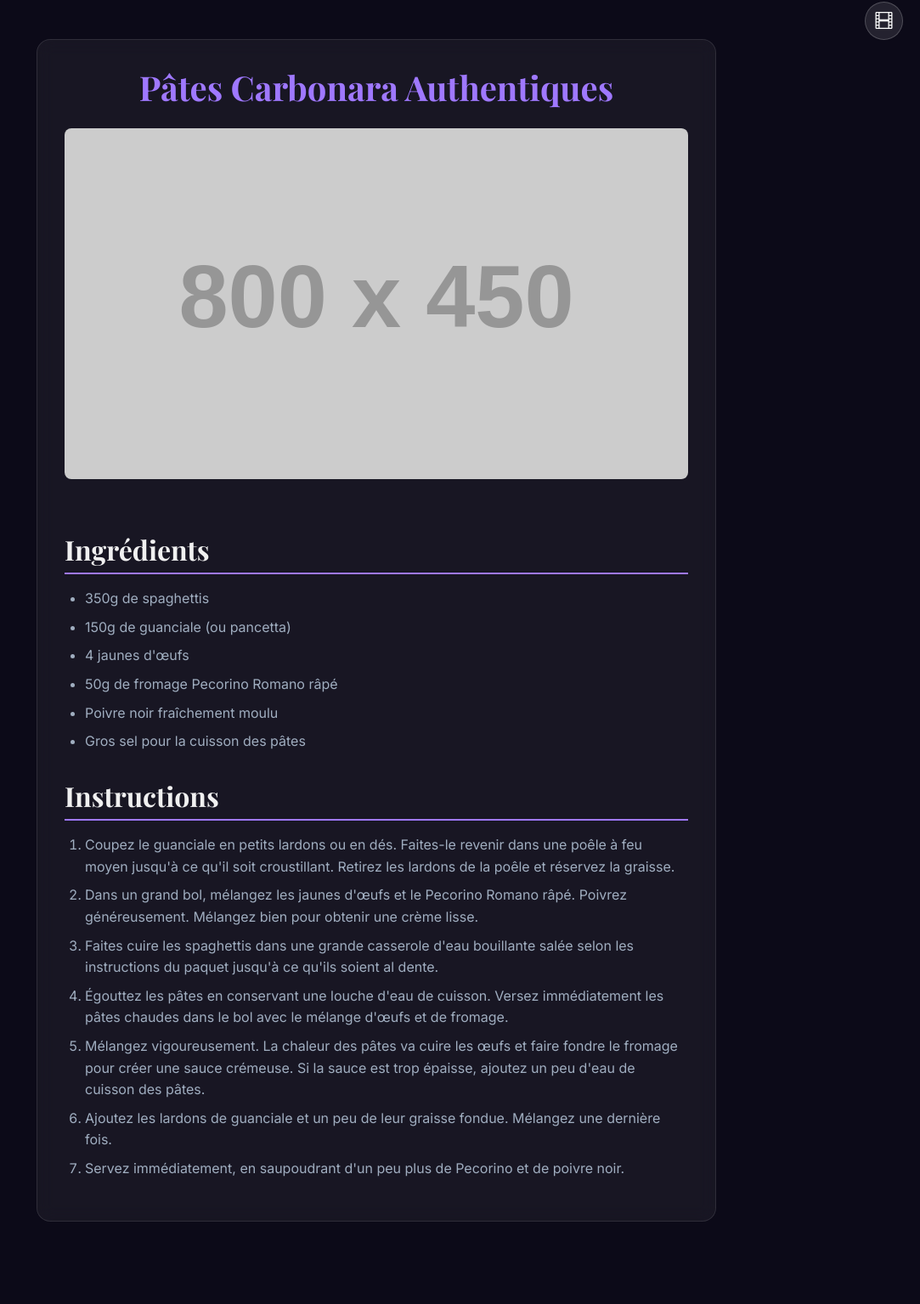
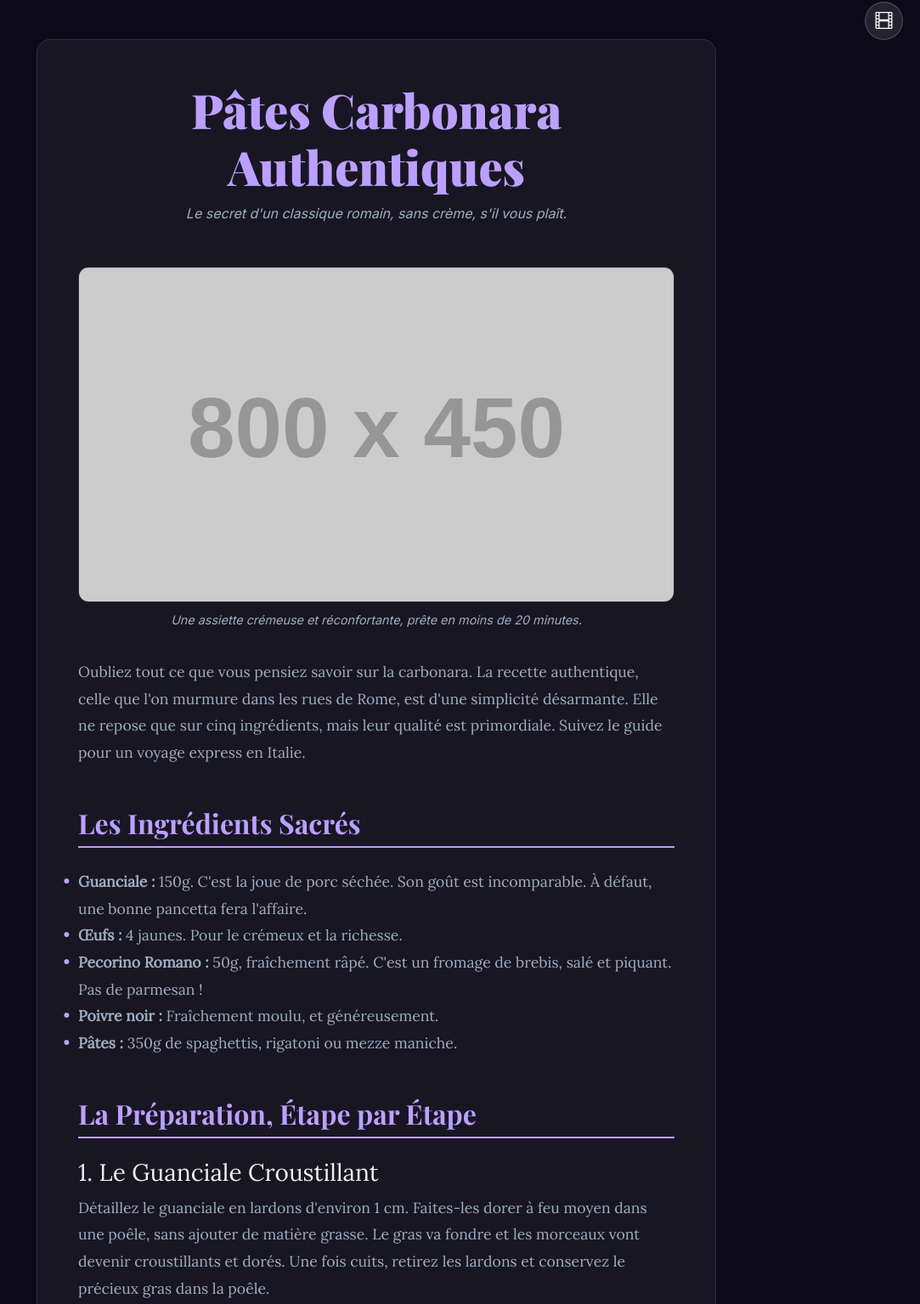
Before and after one commit to Brencmoi/film, a plain HTML site: page index.html in a window 1280 px wide. Shown: the part 18-1553 px from the top of the page at 85% size, without its empty margins (197-1280 px from the left). Before the commit the page ends 1520 px from the top, so only its background shows below. Drawn offline with nearby package versions, Linux system fonts and the light colour scheme; placeholder pictures from the web are drawn by us.

Commit message:
Update index.html

```diff
--- a/index.html
+++ b/index.html
@@ -3,13 +3,13 @@
 <head>
     <meta charset="UTF-8">
     <meta name="viewport" content="width=device-width, initial-scale=1.0">
-    <title>Recette de Cuisine</title>
+    <title>Blog de Cuisine - Carbonara Authentique</title>
     <!-- Bootstrap CSS -->
     <link href="https://cdn.jsdelivr.net/npm/bootstrap@5.3.3/dist/css/bootstrap.min.css" rel="stylesheet">
     <!-- Google Fonts -->
     <link rel="preconnect" href="https://fonts.googleapis.com">
     <link rel="preconnect" href="https://fonts.gstatic" crossorigin>
-    <link href="https://fonts.googleapis.com/css2?family=Inter:wght@400;700&family=Playfair+Display:wght@700&display=swap" rel="stylesheet">
+    <link href="https://fonts.googleapis.com/css2?family=Inter:wght@400;700&family=Playfair+Display:wght@700;900&family=Lora:ital,wght@0,400;1,400&display=swap" rel="stylesheet">
     <!-- Icônes Bootstrap -->
     <link rel="stylesheet" href="https://cdn.jsdelivr.net/npm/bootstrap-icons@1.11.3/font/bootstrap-icons.min.css">
 
@@ -20,63 +20,95 @@
             --text-secondary: #a0aec0;
             --card-bg: rgba(255, 255, 255, 0.05);
             --card-border: rgba(255, 255, 255, 0.1);
-            --primary-accent: #9f78ff;
+            --primary-accent: #bca0ff; /* Couleur accentuée adoucie */
         }
 
         body {
             background-color: var(--background-color);
             color: var(--text-primary);
-            font-family: 'Inter', sans-serif;
+            font-family: 'Lora', serif; /* Police plus littéraire pour le corps */
+            line-height: 1.8;
         }
 
-        .recipe-container {
+        .blog-container {
             max-width: 800px;
             margin: 4rem auto;
-            padding: 2rem;
+            padding: 3rem;
             background-color: var(--card-bg);
             border: 1px solid var(--card-border);
             border-radius: 1rem;
             backdrop-filter: blur(10px);
         }
 
-        .recipe-title {
+        .blog-title {
             font-family: 'Playfair Display', serif;
+            font-weight: 900;
+            font-size: clamp(2.5rem, 5vw, 3.5rem);
             color: var(--primary-accent);
             text-align: center;
-            margin-bottom: 1.5rem;
+            margin-bottom: 0.5rem;
         }
 
-        .recipe-image {
-            width: 100%;
-            border-radius: 0.5rem;
+        .blog-subtitle {
+            font-family: 'Inter', sans-serif;
+            text-align: center;
+            color: var(--text-secondary);
             margin-bottom: 2rem;
-            aspect-ratio: 16 / 9;
-            object-fit: cover;
+            font-style: italic;
         }
 
-        h2 {
+        .blog-content h2 {
             font-family: 'Playfair Display', serif;
             border-bottom: 2px solid var(--primary-accent);
             padding-bottom: 0.5rem;
-            margin-top: 2rem;
-            margin-bottom: 1rem;
+            margin-top: 3rem;
+            margin-bottom: 1.5rem;
+            color: var(--primary-accent);
         }
 
-        ul, ol {
-            padding-left: 1.5rem;
+        .blog-content p, .blog-content li {
+             font-size: 1.1rem;
+             color: var(--text-secondary);
         }
 
-        li {
+        .blog-content ul {
+            list-style: none;
+            padding-left: 0;
+        }
+
+        .blog-content ul li::before {
+            content: "•";
+            color: var(--primary-accent);
+            font-weight: bold;
+            display: inline-block;
+            width: 1em;
+            margin-left: -1em;
+        }
+
+        .blog-image {
+            width: 100%;
+            border-radius: 0.75rem;
+            margin-top: 1rem;
             margin-bottom: 0.5rem;
-            line-height: 1.6;
+            aspect-ratio: 16 / 9;
+            object-fit: cover;
+            border: 1px solid var(--card-border);
+        }
+
+        figcaption {
+            font-family: 'Inter', sans-serif;
+            font-style: italic;
+            text-align: center;
             color: var(--text-secondary);
+            font-size: 0.9rem;
+            margin-bottom: 2rem;
         }
 
         /* Bouton discret pour aller à la bibliothèque */
         .library-button {
             position: fixed;
             top: 20px;
-            right: 20px; /* Changé pour être à droite */
+            right: 20px;
             z-index: 1000;
             border-radius: 50%;
             width: 45px;
@@ -106,31 +138,50 @@
     </a>
 
     <div class="container">
-        <div class="recipe-container">
-            <h1 class="recipe-title">Pâtes Carbonara Authentiques</h1>
-            <img src="https://placehold.co/800x450/3a2a1a/ffffff?text=Plat+de+Pâtes" alt="Plat de pâtes carbonara" class="recipe-image">
+        <article class="blog-container">
+            <header>
+                <h1 class="blog-title">Pâtes Carbonara Authentiques</h1>
+                <p class="blog-subtitle">Le secret d'un classique romain, sans crème, s'il vous plaît.</p>
+            </header>
 
-            <h2>Ingrédients</h2>
-            <ul>
-                <li>350g de spaghettis</li>
-                <li>150g de guanciale (ou pancetta)</li>
-                <li>4 jaunes d'œufs</li>
-                <li>50g de fromage Pecorino Romano râpé</li>
-                <li>Poivre noir fraîchement moulu</li>
-                <li>Gros sel pour la cuisson des pâtes</li>
-            </ul>
+            <figure>
+                <img src="https://placehold.co/800x450/3a2a1a/ffffff?text=Le+Plat+Final" alt="Plat de pâtes carbonara" class="blog-image">
+                <figcaption>Une assiette crémeuse et réconfortante, prête en moins de 20 minutes.</figcaption>
+            </figure>
 
-            <h2>Instructions</h2>
-            <ol>
-                <li>Coupez le guanciale en petits lardons ou en dés. Faites-le revenir dans une poêle à feu moyen jusqu'à ce qu'il soit croustillant. Retirez les lardons de la poêle et réservez la graisse.</li>
-                <li>Dans un grand bol, mélangez les jaunes d'œufs et le Pecorino Romano râpé. Poivrez généreusement. Mélangez bien pour obtenir une crème lisse.</li>
-                <li>Faites cuire les spaghettis dans une grande casserole d'eau bouillante salée selon les instructions du paquet jusqu'à ce qu'ils soient al dente.</li>
-                <li>Égouttez les pâtes en conservant une louche d'eau de cuisson. Versez immédiatement les pâtes chaudes dans le bol avec le mélange d'œufs et de fromage.</li>
-                <li>Mélangez vigoureusement. La chaleur des pâtes va cuire les œufs et faire fondre le fromage pour créer une sauce crémeuse. Si la sauce est trop épaisse, ajoutez un peu d'eau de cuisson des pâtes.</li>
-                <li>Ajoutez les lardons de guanciale et un peu de leur graisse fondue. Mélangez une dernière fois.</li>
-                <li>Servez immédiatement, en saupoudrant d'un peu plus de Pecorino et de poivre noir.</li>
-            </ol>
-        </div>
+            <section class="blog-content">
+                <p>Oubliez tout ce que vous pensiez savoir sur la carbonara. La recette authentique, celle que l'on murmure dans les rues de Rome, est d'une simplicité désarmante. Elle ne repose que sur cinq ingrédients, mais leur qualité est primordiale. Suivez le guide pour un voyage express en Italie.</p>
+
+                <h2>Les Ingrédients Sacrés</h2>
+                <ul>
+                    <li><b>Guanciale :</b> 150g. C'est la joue de porc séchée. Son goût est incomparable. À défaut, une bonne pancetta fera l'affaire.</li>
+                    <li><b>Œufs :</b> 4 jaunes. Pour le crémeux et la richesse.</li>
+                    <li><b>Pecorino Romano :</b> 50g, fraîchement râpé. C'est un fromage de brebis, salé et piquant. Pas de parmesan !</li>
+                    <li><b>Poivre noir :</b> Fraîchement moulu, et généreusement.</li>
+                    <li><b>Pâtes :</b> 350g de spaghettis, rigatoni ou mezze maniche.</li>
+                </ul>
+
+                <h2>La Préparation, Étape par Étape</h2>
+
+                <h3>1. Le Guanciale Croustillant</h3>
+                <p>Détaillez le guanciale en lardons d'environ 1 cm. Faites-les dorer à feu moyen dans une poêle, sans ajouter de matière grasse. Le gras va fondre et les morceaux vont devenir croustillants et dorés. Une fois cuits, retirez les lardons et conservez le précieux gras dans la poêle.</p>
+                <figure>
+                    <img src="https://placehold.co/800x450/4a2a0a/ffffff?text=Guanciale+Doré" alt="Guanciale en train de frire" class="blog-image">
+                    <figcaption>La clé : une cuisson lente pour un maximum de croustillant.</figcaption>
+                </figure>
+
+                <h3>2. La "Cremà"</h3>
+                <p>Dans un grand bol, mélangez les jaunes d'œufs avec le pecorino fraîchement râpé et une grosse pincée de poivre noir. Fouettez énergiquement jusqu'à obtenir une crème lisse et épaisse. C'est le cœur de votre sauce.</p>
+                <figure>
+                    <img src="https://placehold.co/800x450/5a4a2a/ffffff?text=La+Crème+d'Oeufs" alt="Mélange d'oeufs et de fromage" class="blog-image">
+                    <figcaption>La texture doit être celle d'une crème épaisse.</figcaption>
+                </figure>
+
+                <h3>3. L'Union Sacrée</h3>
+                <p>Faites cuire vos pâtes "al dente" dans un grand volume d'eau bouillante salée. Juste avant de les égoutter, prélevez une petite louche d'eau de cuisson. Égouttez rapidement les pâtes et versez-les immédiatement dans le bol contenant la crème d'œufs. Mélangez sans attendre : la chaleur des pâtes va cuire la sauce délicatement, sans la faire coaguler. Ajoutez un peu d'eau de cuisson pour délayer si nécessaire, jusqu'à obtenir une consistance nappante. Incorporez enfin les lardons et servez sans plus attendre, avec un tour de moulin à poivre et un peu de pecorino supplémentaire.</p>
+
+            </section>
+        </article>
     </div>
 
 </body>
```
